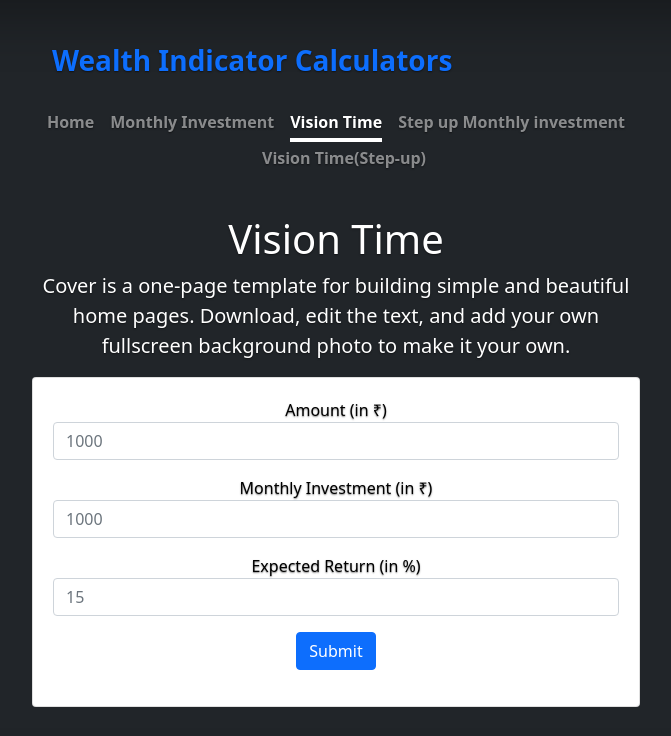
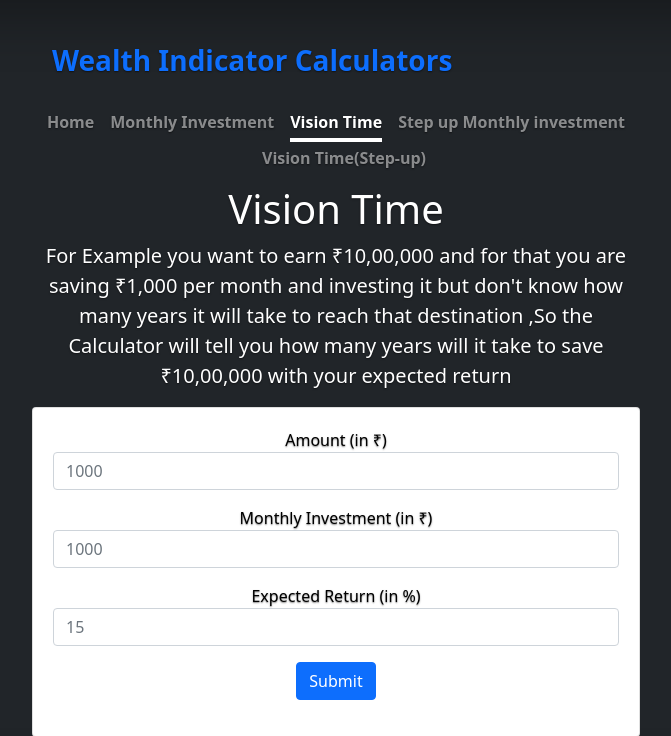
Before and after one commit to Abhi56787/Calculators, a Django app: page /vis_time in a window 1280 px wide. Shown: the top 736 px of the page, without its empty margins (304-975 px from the left). Run offline with Django 3.2, Linux system fonts and the light colour scheme; some libraries are stand-ins or nearby versions.

Commit message:
Update vis_time.html

```diff
--- a/Calculators/templates/vis_time.html
+++ b/Calculators/templates/vis_time.html
@@ -18,8 +18,8 @@
 
 <main class="px-3">
     <h1>Vision Time</h1>
-    <p class="lead">Cover is a one-page template for building simple and beautiful home pages. Download, edit the text,
-        and add your own fullscreen background photo to make it your own.</p>
+    <p class="lead">For Example you want to earn ₹10,00,000 and for that you are saving ₹1,000 per month and investing it but don't know how many years it will take to reach that destination ,So the Calculator will tell you how many years will it take to save ₹10,00,000 with your expected return
+    </p>
 
     <!-- Form -->
     <!-- Mon inv, years, expected return -->
```
